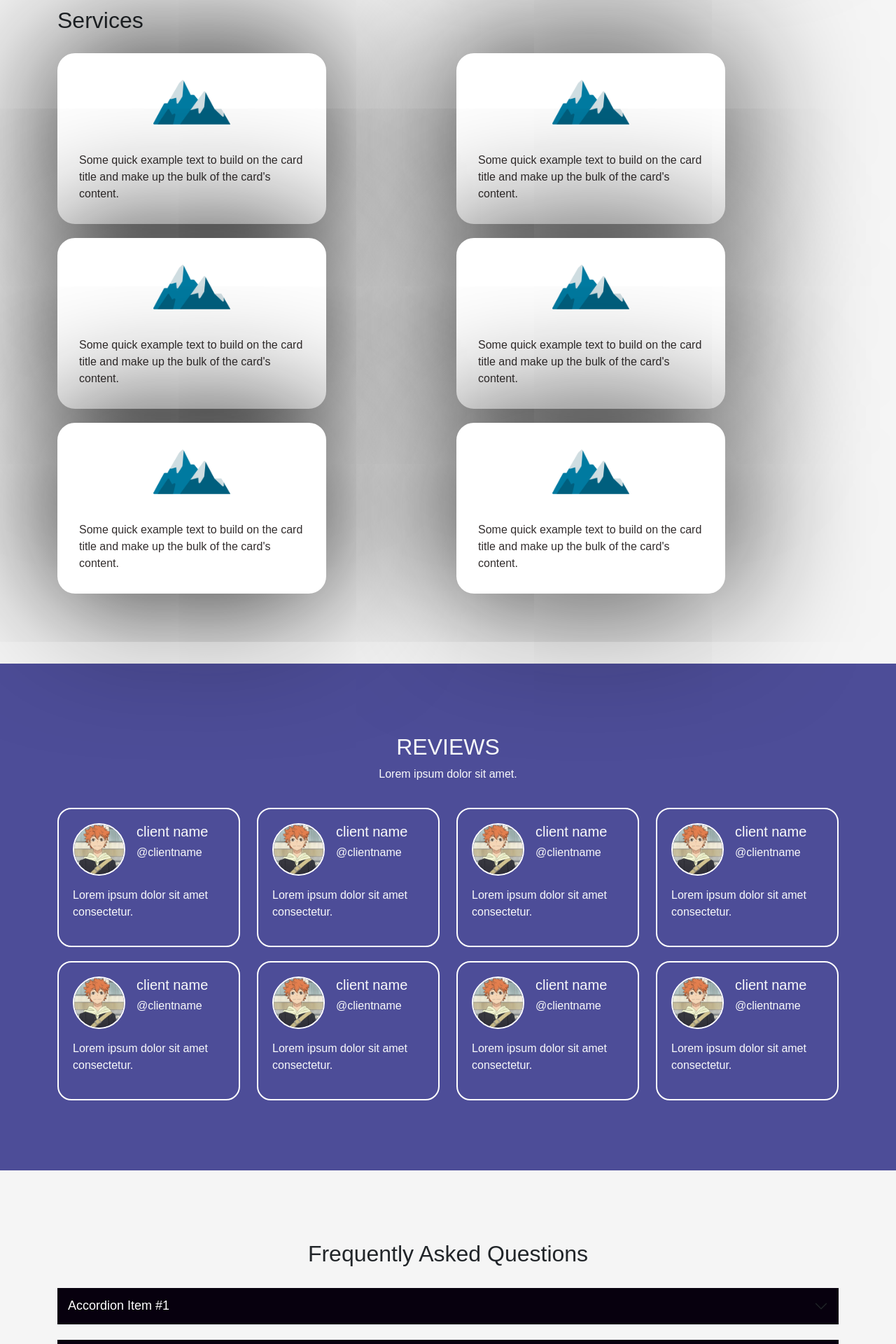
After one commit to Crstnscrd/psit-1, a PHP site: page /psit-1-main/index.php in a window 1280 px wide. The commit adds this page. Shown: the part 2640-4560 px from the top of the page at 70% size. Run offline with PHP 8.4, Linux system fonts and the light colour scheme.

Commit message:
Add files via upload
ACTIVITY 4

```diff
--- /dev/null
+++ b/psit-1-main/about.php
@@ -0,0 +1,18 @@
+ <!-- About section -->
+ <section id="about">
+        <div class="container">
+            <div class="row align-items-center">
+                <div class="col-lg-6">
+                    <h3>Lorem, ipsum</h3>
+                    <h2>Lorem ipsum dolor sit amet</h2>
+                    <p>Lorem ipsum, dolor sit amet consectetur adipisicing elit. Fugiat soluta porro, magnam debitis
+                        aliquid cupiditate autem quibusdam iusto libero voluptatibus a quo maxime hic doloribus
+                        exercitationem deserunt eveniet deleniti quos!</p>
+                    <a href="#" class="btn btn-custom">Explore More</a>
+                </div>
+                <div class="col-lg-6">
+                    <img src="ski.jpg" alt="">
+                </div>
+            </div>
+        </div>
+    </section>
--- /dev/null
+++ b/psit-1-main/faq.php
@@ -0,0 +1,39 @@
+<!--faq-->
+<section id="faq">
+    <div class="container">
+        <h2 class="text-center">Frequently Asked Questions</h2>
+        <div class="faq-section"></div>
+        <div class="accordion accordion-flush" id="accordionFlushExample">
+            <div class="accordion-item">
+              <h2 class="accordion-header" id="flush-headingOne">
+                <button class="accordion-button collapsed" type="button" data-bs-toggle="collapse" data-bs-target="#flush-collapseOne" aria-expanded="false" aria-controls="flush-collapseOne">
+                  Accordion Item #1
+                </button>
+              </h2>
+              <div id="flush-collapseOne" class="accordion-collapse collapse" aria-labelledby="flush-headingOne" data-bs-parent="#accordionFlushExample">
+                <div class="accordion-body">Placeholder content for this accordion, which is intended to demonstrate the <code>.accordion-flush</code> class. This is the first item's accordion body.</div>
+              </div>
+            </div>
+            <div class="accordion-item">
+              <h2 class="accordion-header" id="flush-headingTwo">
+                <button class="accordion-button collapsed" type="button" data-bs-toggle="collapse" data-bs-target="#flush-collapseTwo" aria-expanded="false" aria-controls="flush-collapseTwo">
+                  Accordion Item #2
+                </button>
+              </h2>
+              <div id="flush-collapseTwo" class="accordion-collapse collapse" aria-labelledby="flush-headingTwo" data-bs-parent="#accordionFlushExample">
+                <div class="accordion-body">Placeholder content for this accordion, which is intended to demonstrate the <code>.accordion-flush</code> class. This is the second item's accordion body. Let's imagine this being filled with some actual content.</div>
+              </div>
+            </div>
+            <div class="accordion-item">
+              <h2 class="accordion-header" id="flush-headingThree">
+                <button class="accordion-button collapsed" type="button" data-bs-toggle="collapse" data-bs-target="#flush-collapseThree" aria-expanded="false" aria-controls="flush-collapseThree">
+                  Accordion Item #3
+                </button>
+              </h2>
+              <div id="flush-collapseThree" class="accordion-collapse collapse" aria-labelledby="flush-headingThree" data-bs-parent="#accordionFlushExample">
+                <div class="accordion-body">Placeholder content for this accordion, which is intended to demonstrate the <code>.accordion-flush</code> class. This is the third item's accordion body. Nothing more exciting happening here in terms of content, but just filling up the space to make it look, at least at first glance, a bit more representative of how this would look in a real-world application.</div>
+              </div>
+            </div>
+          </div>
+    </div>
+</section>
--- /dev/null
+++ b/psit-1-main/footer.php
@@ -0,0 +1,35 @@
+<!--FOOTER -->
+<footer class="footer text-white" id="footer">
+    <div class="container">
+        <div class="row al">
+            <div class="col-md-3 col-sm-6 text-lg-start text-center">
+                <a class="navbar-brand" href="#">
+                    <img src="tsu.webp" alt="Logo" height="50px">
+                </a>
+                <h5 class="mt-4">About Us</h5>
+                <p>Lorem ipsum dolor sit amet, consectetur adipiscing elit. Integer nec odio. Praesent libero.</p>
+            </div>
+            <div class="col-md-3 col-sm-6 text-lg-start ps-lg-5 ps-0 text-center ">
+                <h5>Services</h5>
+                <ul class="list-unstyled">
+                    <li><a href="#">Service 1</a></li>
+                    <li><a href="#">Service 2</a></li>
+                    <li><a href="#">Service 3</a></li>
+                    <li><a href="#">Service 4</a></li>
+                    <li><a href="#">Service 5</a></li>
+                </ul>
+            </div>
+            <div class="col-md-3 col-sm-6 text-lg-start text-center">
+                <h5>Newsletter</h5>
+                  <form>
+                      <div class="input-group mb-3">
+                          <input type="text" class="form-control" style="border-radius: 1px;" placeholder="Email"
+                              aria-label="email" aria-describedby="button-addon2">
+                          <button class="btn btn-outline-light" type="button" id="button-addon2">Subscribe</button>
+                      </div>
+                  </form>
+                  <p>Lorem ipsum dolor sit, amet consectetur adipisicing.</p>
+              </div>
+          </div>
+      </div>
+  </footer>
--- /dev/null
+++ b/psit-1-main/index.php
@@ -0,0 +1,90 @@
+<!DOCTYPE html>
+<html lang="en">
+
+<head>
+    <meta charset="UTF-8">
+    <meta name="viewport" content="width=device-width, initial-scale=1.0">
+    <title>New Design</title>
+    <link href="https://cdn.jsdelivr.net/npm/bootstrap@5.2.3/dist/css/bootstrap.min.css" rel="stylesheet"
+        integrity="sha384-rbsA2VBKQhggwzxH7pPCaAqO46MgnOM80zW1RWuH61DGLwZJEdK2Kadq2F9CUG65" crossorigin="anonymous">
+    <script src="https://cdn.jsdelivr.net/npm/bootstrap@5.2.3/dist/js/bootstrap.bundle.min.js"
+        integrity="sha384-kenU1KFdBIe4zVF0s0G1M5b4hcpxyD9F7jL+jjXkk+Q2h455rYXK/7HAuoJl+0I4"
+        crossorigin="anonymous"></script>
+    <link rel="stylesheet" href="style.css">
+</head>
+
+<body>
+
+    <nav class="navbar navbar-expand-lg custom-navbar">
+        <div class="container">
+            <a class="navbar-brand" href="#">
+                <img src="hai.png" alt="Logo" class="logo">
+            </a>
+            <button class="navbar-toggler" type="button" data-bs-toggle="collapse" data-bs-target="#navbarNav"
+                aria-controls="navbarNav" aria-expanded="false" aria-label="Toggle navigation">
+                <span class="navbar-toggler-icon"></span>
+            </button>
+            <div class="collapse navbar-collapse" id="navbarNav">
+                <ul class="navbar-nav mx-auto">
+                    <li class="nav-item">
+                        <a class="nav-link active" href="#">Home</a>
+                    </li>
+                    <li class="nav-item">
+                        <a class="nav-link" href="#">About</a>
+                    </li>
+                    <li class="nav-item dropdown">
+                        <a class="nav-link dropdown-toggle" href="#" id="navbarDropdown" role="button"
+                            data-bs-toggle="dropdown" aria-expanded="false">
+                            Services
+                        </a>
+                        <ul class="dropdown-menu" aria-labelledby="navbarDropdown">
+                            <li><a class="dropdown-item" href="#">Action</a></li>
+                            <li><a class="dropdown-item" href="#">Another Action</a></li>
+                            <li><a class="dropdown-item" href="#">Something Else Where</a></li>
+                        </ul>
+                    </li>
+                    <li class="nav-item">
+                        <a class="nav-link" href="#">Link</a>
+                    </li>
+                    <li class="nav-item">
+                        <a class="nav-link disabled" href="#" tabindex="-1" aria-disabled="true">Disabled</a>
+                    </li>
+                </ul>
+                <a href="#" class="btn btn-custom">Get Started</a>
+            </div>
+        </div>
+    </nav>
+
+    <div class="banner">
+        <div class="overlay">
+            <div class="container text-center">
+                <h1>Welcome</h1>
+                <p>Lorem ipsum dolor, sit amet consectetur adipisicing.</p>
+                <p>Lorem ipsum dolor sit amet, consectetur adipisicing elit. Esse explicabo error reprehenderit
+                    obcaecati amet, unde nobis maxime sed deserunt exercitationem!</p>
+                <a href="#" class="btn btn-custom">Explore More</a>
+            </div>
+        </div>
+    </div>
+
+
+<!--BSIT 4-A-->
+<div class="banner d-flex align-items-center" id="banner">
+    <div class="container">
+        <div class="col-lg-12">
+            <h1> Lorem ipsum dolor sit amet, consectetur adipisicing elit. Aliquam quae dolore quo eos neque minima consequatur nulla molestias consectetur corrupti.</h1>
+            <p> Lorem, ipsum.</p>
+            <a href="r" class="btn btn-tin">tin</a>
+</div>
+</div>
+</div>
+<!--about section-->
+<?php include 'about.php'; ?>
+<?php include 'services.php'; ?>
+<?php include 'reviews.php'; ?>
+<?php include 'faq.php'; ?>
+<?php include 'footer.php'; ?>
+
+</body>
+
+</html>
--- /dev/null
+++ b/psit-1-main/reviews.php
@@ -0,0 +1,133 @@
+   <!--Reviews-->
+   <section id="reviews">
+            <div class="container">
+                <div class="text-center text-light">
+                    <h2>REVIEWS</h2>
+                    <p>Lorem ipsum dolor sit amet.</p>
+                </div>
+                <!--row starts here-->
+                <div class="row row-cols-lg-4">
+                    <div class="col">
+                        <div class="testimonial">
+                            <div class="d-flex">
+                                <img src="hinata.jpg" alt="">
+                                <div class="text-light ms-3">
+                                    <h5>client name</h5>
+                                    <h6>@clientname</h6>
+
+                                </div>
+                            </div>
+                            <p class="text-light mt-3">Lorem ipsum dolor sit amet consectetur.</p>
+
+                        </div>
+
+                    </div>
+                    <div class="col">
+                        <div class="testimonial">
+                            <div class="d-flex">
+                                <img src="hinata.jpg" alt="">
+                                <div class="text-light ms-3">
+                                    <h5>client name</h5>
+                                    <h6>@clientname</h6>
+
+                                </div>
+                            </div>
+                            <p class="text-light mt-3">Lorem ipsum dolor sit amet consectetur.</p>
+
+                        </div>
+
+                    </div>
+                    <div class="col">
+                        <div class="testimonial">
+                            <div class="d-flex">
+                                <img src="hinata.jpg" alt="">
+                                <div class="text-light ms-3">
+                                    <h5>client name</h5>
+                                    <h6>@clientname</h6>
+
+                                </div>
+                            </div>
+                            <p class="text-light mt-3">Lorem ipsum dolor sit amet consectetur.</p>
+
+                        </div>
+
+                    </div>
+                    <div class="col">
+                        <div class="testimonial">
+                            <div class="d-flex">
+                                <img src="hinata.jpg" alt="">
+                                <div class="text-light ms-3">
+                                    <h5>client name</h5>
+                                    <h6>@clientname</h6>
+
+                                </div>
+                            </div>
+                            <p class="text-light mt-3">Lorem ipsum dolor sit amet consectetur.</p>
+
+                        </div>
+
+                    </div>
+                    <div class="col">
+                        <div class="testimonial">
+                            <div class="d-flex">
+                                <img src="hinata.jpg" alt="">
+                                <div class="text-light ms-3">
+                                    <h5>client name</h5>
+                                    <h6>@clientname</h6>
+
+                                </div>
+                            </div>
+                            <p class="text-light mt-3">Lorem ipsum dolor sit amet consectetur.</p>
+
+                        </div>
+
+                    </div>
+                    <div class="col">
+                        <div class="testimonial">
+                            <div class="d-flex">
+                                <img src="hinata.jpg" alt="">
+                                <div class="text-light ms-3">
+                                    <h5>client name</h5>
+                                    <h6>@clientname</h6>
+
+                                </div>
+                            </div>
+                            <p class="text-light mt-3">Lorem ipsum dolor sit amet consectetur.</p>
+
+                        </div>
+
+                    </div>
+                    <div class="col">
+                        <div class="testimonial">
+                            <div class="d-flex">
+                                <img src="hinata.jpg" alt="">
+                                <div class="text-light ms-3">
+                                    <h5>client name</h5>
+                                    <h6>@clientname</h6>
+
+                                </div>
+                            </div>
+                            <p class="text-light mt-3">Lorem ipsum dolor sit amet consectetur.</p>
+
+                        </div>
+
+                    </div>
+                    <div class="col">
+                        <div class="testimonial">
+                            <div class="d-flex">
+                                <img src="hinata.jpg" alt="">
+                                <div class="text-light ms-3">
+                                    <h5>client name</h5>
+                                    <h6>@clientname</h6>
+
+                                </div>
+                            </div>
+                            <p class="text-light mt-3">Lorem ipsum dolor sit amet consectetur.</p>
+
+                        </div>
+
+                    </div>
+                </div>
+            </div>
+
+        </section>
--- /dev/null
+++ b/psit-1-main/services.php
@@ -0,0 +1,61 @@
+<section id="services">
+            <div class="container">
+                <h2>Services</h2>
+                <div class="row">
+                    <div class="col d-flow justify-content-center">
+                        <div class="card" style="width: 24rem;">
+                            <img src="mountain.png" class="card-img-top mx-auto" alt="...">
+                            <div class="card-body">
+                                <p class="card-text">Some quick example text to build on the card title and make up the
+                                    bulk of the card's content.</p>
+                            </div>
+                        </div>
+                    </div>
+                    <div class="col d-flow justify-contetnt-center">
+                        <div class="card" style="width: 24rem;">
+                            <img src="mountain.png" class="card-img-top mx-auto" alt="...">
+                            <div class="card-body">
+                                <p class="card-text">Some quick example text to build on the card title and make up the
+                                    bulk of the card's content.</p>
+                            </div>
+                        </div>
+                    </div>
+                    <div class="col d-flow justify-contetnt-center">
+                        <div class="card" style="width: 24rem;">
+                            <img src="mountain.png" class="card-img-top mx-auto" alt="...">
+                            <div class="card-body">
+                                <p class="card-text">Some quick example text to build on the card title and make up the
+                                    bulk of the card's content.</p>
+                            </div>
+                        </div>
+                    </div>
+                    <div class="col d-flow justify-contetnt-center">
+                        <div class="card" style="width: 24rem;">
+                            <img src="mountain.png" class="card-img-top mx-auto" alt="...">
+                            <div class="card-body">
+                                <p class="card-text">Some quick example text to build on the card title and make up the
+                                    bulk of the card's content.</p>
+                            </div>
+                        </div>
+                    </div>
+                    <div class="col d-flow justify-contetnt-center">
+                        <div class="card" style="width: 24rem;">
+                            <img src="mountain.png" class="card-img-top mx-auto" alt="...">
+                            <div class="card-body">
+                                <p class="card-text">Some quick example text to build on the card title and make up the
+                                    bulk of the card's content.</p>
+                            </div>
+                        </div>
+                    </div>
+                    <div class="col d-flow justify-contetnt-center">
+                        <div class="card" style="width: 24rem;">
+                            <img src="mountain.png" class="card-img-top mx-auto" alt="...">
+                            <div class="card-body">
+                                <p class="card-text">Some quick example text to build on the card title and make up the
+                                    bulk of the card's content.</p>
+                            </div>
+                        </div>
+                    </div>
+                </div>
+            </div>
+        </section>
--- a/psit-1-main/style.css
+++ b/psit-1-main/style.css
@@ -1,4 +1,3 @@
-
 body {
     font-family: 'Arial', sans-serif;
     margin: 0;
@@ -81,7 +80,9 @@ body {
     max-width: 600px;
     margin: 20px auto;
 }
-#about h2, #about h3 {
+
+#about h2,
+#about h3 {
     color: rgb(144, 173, 127);
 
 }
@@ -92,22 +93,28 @@ body {
     box-shadow: 0 0 200px 0 rgb(12, 12, 12);
     border-radius: 25px;
 }
-.card-img-top{
+
+.card-img-top {
 
     width: 31%;
 }
-.card{
+
+.card {
     border: 15px solid white;
     box-shadow: 0 0 200px 0 rgb(12, 12, 12);
     border-radius: 25px;
     margin-top: 20px;
 }
-.card:hover{
+
+.card:hover {
     background-color: pink;
     box-shadow: 0 0 25px 0 black;
 }
-.card:hover, .card-title,
-.card:hover, .card-text{
+
+.card:hover,
+.card-title,
+.card:hover,
+.card-text {
     color: rgba(8, 2, 2, 0.828);
 }
 
@@ -118,11 +125,12 @@ section {
 #reviews {
     background: rgb(77, 77, 152);
 }
+
 .testimonial {
     border: 2px solid white;
-padding: 20px;
-border-radius: 20px;
-margin-top: 20px;
+    padding: 20px;
+    border-radius: 20px;
+    margin-top: 20px;
 }
 
 .testimonial img {
@@ -131,15 +139,18 @@ margin-top: 20px;
     border: 2px solid white;
 
 }
+
 .faq-section {
     max-width: 800px;
     margin: auto;
     margin-top: 30px;
 }
+
 .accordion-item {
     margin-bottom: 20px;
     border-radius: 0 !important;
 }
+
 .accordion-button {
     background-color: rgb(7, 0, 14) !important;
     border: none;
@@ -152,24 +163,28 @@ margin-top: 20px;
     cursor: pointer;
     transition: background-color 0.3s, color 0.32;
 }
+
 .accordion-body {
     border-left: 3px solid rgb(113, 113, 235);
     padding: 10px 15px;
     margin-left: 0;
     background-color: white;
 }
+
 .accordion-button:not(.collapse) {
     background-color: rgb(113, 113, 252);
     color: white;
 }
+
 .accordion-button:hover {
-background-color: rgb(113, 113, 254) !important;
-color: white;
+    background-color: rgb(113, 113, 254) !important;
+    color: white;
 }
+
 footer {
     padding-top: 50px;
     padding-bottom: 50px;
-    background-color: #0A1737 ;
+    background-color: #0A1737;
 }
 
 #footer ul.list-unstyled li a {
@@ -178,5 +193,21 @@ footer {
 }
 
 #footer ul.list-unstyled li:hover a {
-    color:  rgb(244, 149, 15) ;
+    color: rgb(244, 149, 15);
 }
+
+@media screen and (max-width: 767px) {
+    h1 {
+        font-size: 30px;
+    }
+
+    section {
+        padding: 60px 20px;
+    }
+
+    #about img {
+        height: 300px;
+        width: 300px;
+        margin: 300px;
+    }
+}
```
Also changed, not shown: psit-1-main/tsu.webp (added).
